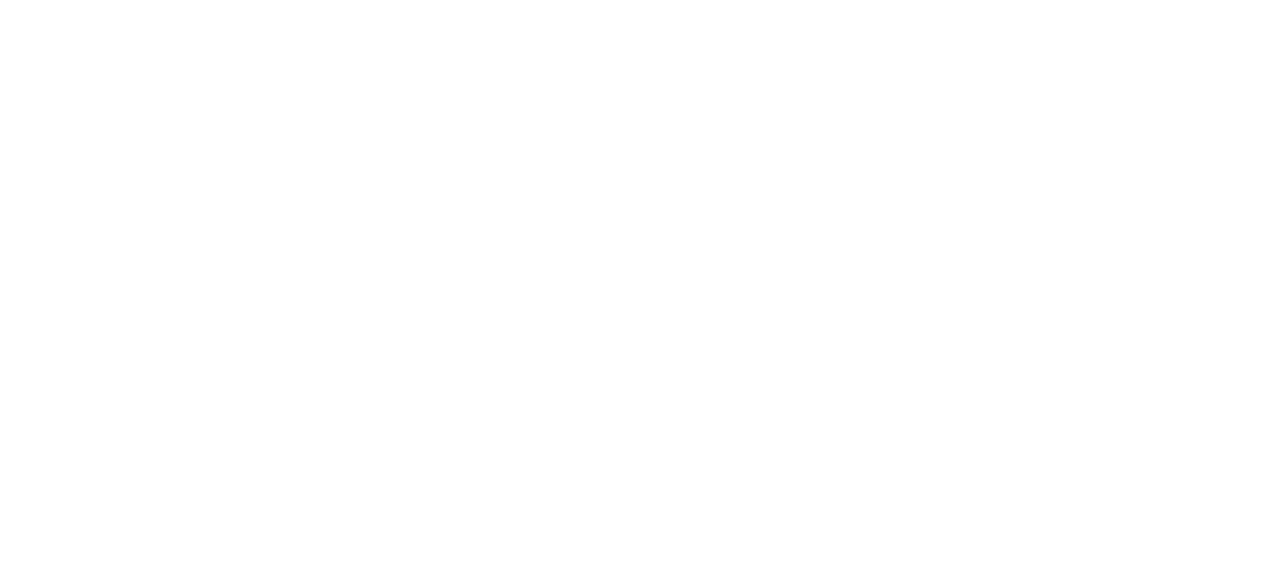
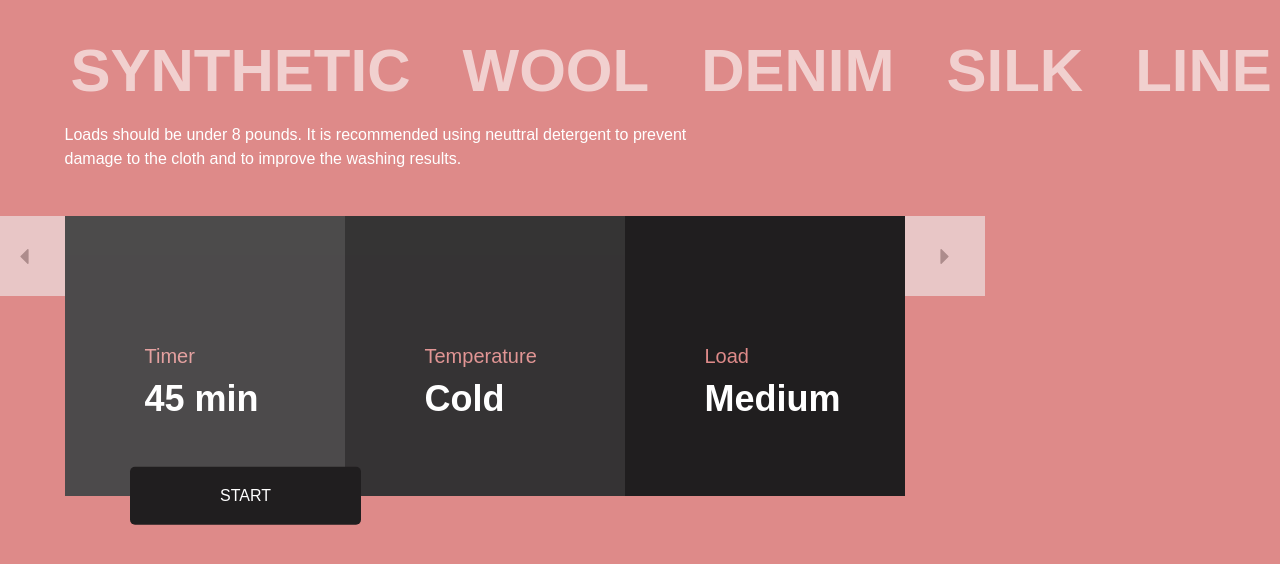
Before and after one commit to Sabohatfrontend/material, a plain HTML site: page index.html in a window 1280 px wide. Drawn offline with Linux system fonts and the light colour scheme.

Commit message:
Add styles

```diff
--- a/css/styles.css
+++ b/css/styles.css
@@ -1,3 +1,11 @@
+:root{
+  --bg-clr: #de8a89;
+  --timer-clr:#3e3c3d;
+  --temp-clr: #353334;
+  --load-color: #201e1f;
+  /* #ecb9b8 */
+}
+
 /* GLOBAL */
 html{
   height: 100%;
@@ -6,9 +14,22 @@ html{
 }
 
 *,
-*::before
+*::before,
 *::after{
 box-sizing: inherit;
+}
+
+.visually-hidden {
+  position: absolute;
+  white-space: nowrap;
+  width: 1px;
+  height: 1px;
+  overflow: hidden;
+  border: 0;
+  padding: 0;
+  clip: rect(0 0 0 0);
+  clip-path: inset(50%);
+  margin: -1px;
 }
 
 body{
@@ -20,8 +41,8 @@ body{
   font-family: "Arial",sans-serif;
   font-size: 16px;
   line-height: 1.5;
-  background-color: #fff;
-  color: black;
+  background-color: var(--bg-clr);
+  color: #fff;
 }
 
 img{
@@ -31,7 +52,7 @@ img{
 
 .container{
   width: 100%;
-  max-width: 1200px;
+  max-width: 1251px;
   padding-left: 50px;
   padding-right: 50px;
   margin-left: auto;
@@ -41,3 +62,169 @@ img{
 .main-content{
   flex-grow: 1;
 }
+
+*:focus{
+outline: 1px dashed #fff;
+outline-offset: 3px;
+}
+
+.material {
+  padding-top: 45px;
+  padding-bottom: 25px;
+}
+
+.material-lists {
+  margin-top: 0;
+  margin-bottom: 0;
+  padding-left: 0;
+  display: flex;
+  align-items: center;
+}
+
+.material-item {
+  list-style: none;
+}
+
+.material-item:not(:last-child){
+  margin-right: 40px;
+}
+
+.material-button {
+  border: none;
+  background-color: inherit;
+  color: #fff;
+  text-transform: uppercase;
+  font-weight: 700;
+  line-height: 50px;
+  font-size: 60px;
+  opacity: 0.6;
+}
+
+.material-button:hover{
+opacity: 0.8;
+}
+
+.material-button:active{
+opacity: 1;
+}
+
+.material-button:focus{
+opacity: 1;
+}
+
+.info{
+margin-bottom: 45px;
+}
+
+.info-text{
+  margin-top: 0;
+  margin-bottom: 0;
+  max-width: 650px;
+}
+
+.promo {
+  position: relative;
+  margin-left: -80px;
+}
+
+.promo-wrapper {
+  display: flex;
+  align-items:flex-start ;
+}
+
+.button-next{
+  border: none;
+  width: 80px;
+  height: 80px;
+  display: flex;
+  align-items: center;
+  justify-content: center;
+  opacity: 0.6;
+}
+
+.button-next:hover{
+  opacity: 0.8;
+}
+
+.button-next:active{
+  opacity: 1;
+}
+
+.right-button .promo-img{
+  transform: rotate(180deg);
+}
+
+.promo-img {
+  width: 15px;
+  height: 15px;
+  display: block;
+  opacity: 0.4;
+}
+
+.promo-content {
+  position: relative;
+  width: 840px;
+  height: 280px;
+  display: flex;
+  background-color: #fff;
+}
+
+.promo-card {
+  width: 280px;
+  height: 280px;
+position: absolute;
+padding: 20px 20px 20px 80px;
+  display: flex;
+  flex-direction: column;
+  /* align-items: center; */
+  justify-content: center;
+  background-color: var(--load-color) ;
+}
+
+.promo-card:nth-child(1){
+  left: 0;
+  opacity: 0.8;
+}
+
+.promo-card:nth-child(2){
+  left: 280px;
+  opacity: 0.9;
+}
+.promo-card:nth-child(3){
+  left: 560px;
+}
+
+
+.promo-card-header {
+  margin-top: 0;
+  margin-bottom: 0;
+  font-weight: 400;
+  color: var(--bg-clr);
+  font-size: 20px;
+}
+
+.promo-card-text {
+  position: absolute;
+  bottom: 70px;
+  margin-top: 0;
+  margin-bottom: 0;
+  font-weight: 600;
+  font-size: 36px;
+}
+
+.button {
+  position: absolute;
+  left: 130px;
+  transform: translateY(-50%);
+  text-transform: uppercase;
+  background-color: var(--load-color);
+ padding: 20px 90px;
+ border-radius: 5px;
+  color: #fff;
+  border: none;
+  z-index: 6;
+}
+
+.button-active{
+transform: translateY(-40px);
+}
--- a/index.html
+++ b/index.html
@@ -11,6 +11,70 @@
   <link rel="stylesheet" href="css/styles.css">
 </head>
 <body>
-<script src="js/main.js"></script>
-</body>
-</html>
+  <main class="main-content">
+    <div class="container">
+      <div class="material">
+        <ul class="material-lists">
+          <li class="material-item">
+            <button class="material-button" type="submit">Synthetic</button>
+          </li>
+          <li class="material-item">
+            <button class="material-button" type="submit">Wool</button>
+          </li>
+          <li class="material-item">
+            <button class="material-button" type="submit">Denim</button>
+          </li>
+          <li class="material-item">
+            <button class="material-button" type="submit">Silk</button>
+          </li>
+          <li class="material-item">
+            <button class="material-button" type="submit">Line</button>
+          </li>
+        </ul>
+      </div>
+      <div class="info">
+        <p class="info-text">Loads should be under 8 pounds. It is recommended using neuttral detergent to prevent damage to the cloth and to improve the washing results.</p>
+      </div>
+
+      <section class="promo">
+        <div class="promo-wrapper">
+          <button class="button-next left-button" type="submit">
+            <img class="promo-img" src="img/left-arrow.svg" alt="left" width="15" height="15">
+          </button>
+          <div class="promo-content">
+            <div class="promo-card">
+              <h3 class="promo-card-header">Timer</h3>
+              <p class="promo-card-text synthetic-text">45 min</p>
+              <p class="promo-card-text wool-text visually-hidden">35 min</p>
+              <p class="promo-card-text denim-text visually-hidden">55 min</p>
+              <p class="promo-card-text silk-text visually-hidden">25 min</p>
+              <p class="promo-card-text line-text visually-hidden">1 hour</p>
+            </div>
+            <div class="promo-card">
+              <h3 class="promo-card-header">Temperature</h3>
+              <p class="promo-card-text">Cold</p>
+              <p class="promo-card-text wool-text visually-hidden">Warm</p>
+              <p class="promo-card-text denim-text visually-hidden">Cold</p>
+              <p class="promo-card-text silk-text visually-hidden">Warm</p>
+              <p class="promo-card-text line-text visually-hidden">Cold</p>
+            </div>
+            <div class="promo-card">
+              <h3 class="promo-card-header">Load</h3>
+              <p class="promo-card-text">Medium</p>
+              <p class="promo-card-text wool-text visually-hidden">hard</p>
+              <p class="promo-card-text denim-text visually-hidden">Low</p>
+              <p class="promo-card-text silk-text visually-hidden">Medium</p>
+              <p class="promo-card-text line-text visually-hidden">Low</p>
+            </div>
+          </div>
+          <button class="button-next right-button" type="submit">
+            <img class="promo-img" src="img/left-arrow.svg" alt="left" width="100" height="100">
+          </button>
+        </div>
+      </section>
+        <button class="button" type="submit">Start</button>
+      </div>
+    </main>
+    <script src="js/main.js"></script>
+  </body>
+  </html>
--- a/js/main.js
+++ b/js/main.js
@@ -0,0 +1,6 @@
+
+
+const elbutton = document.querySelector('.button');
+elbutton.addEventListener('click', function(){
+  elbutton.classList.toggle('button-active');
+});
```
Also changed, not shown: img/left-arrow.svg (added).
